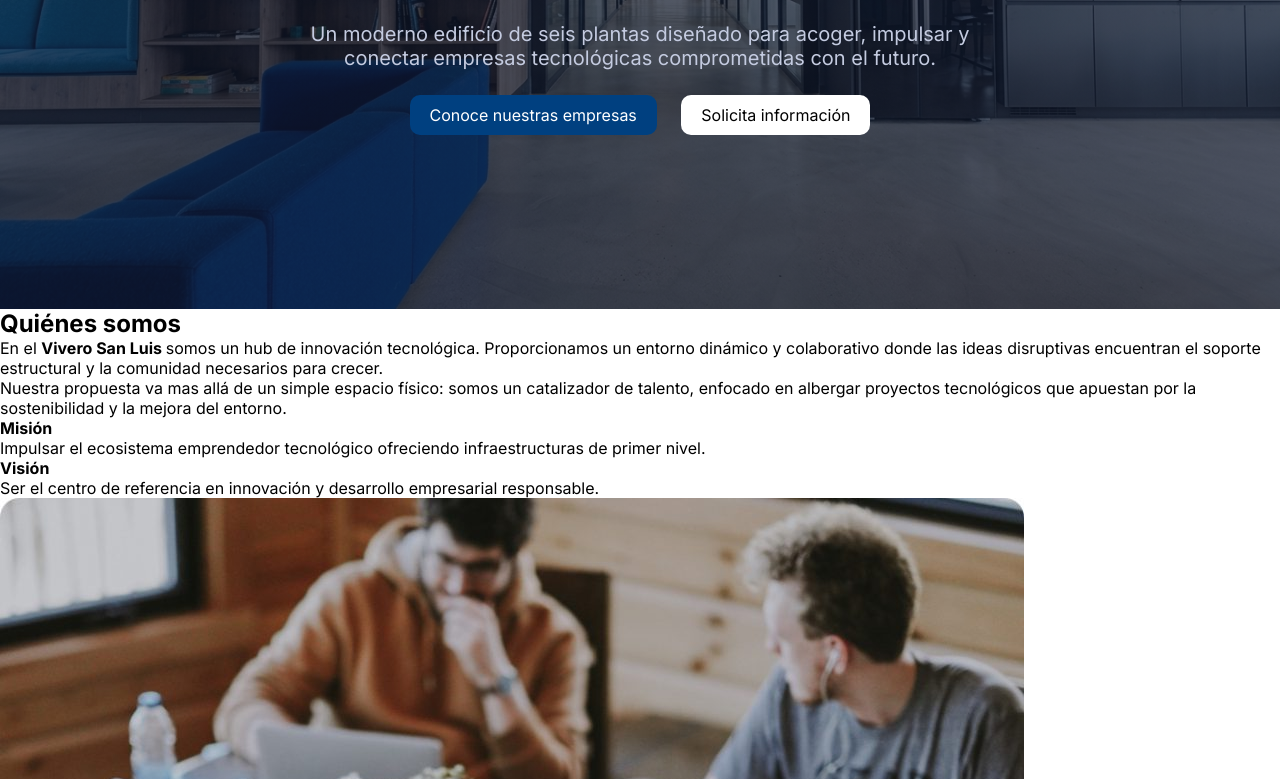
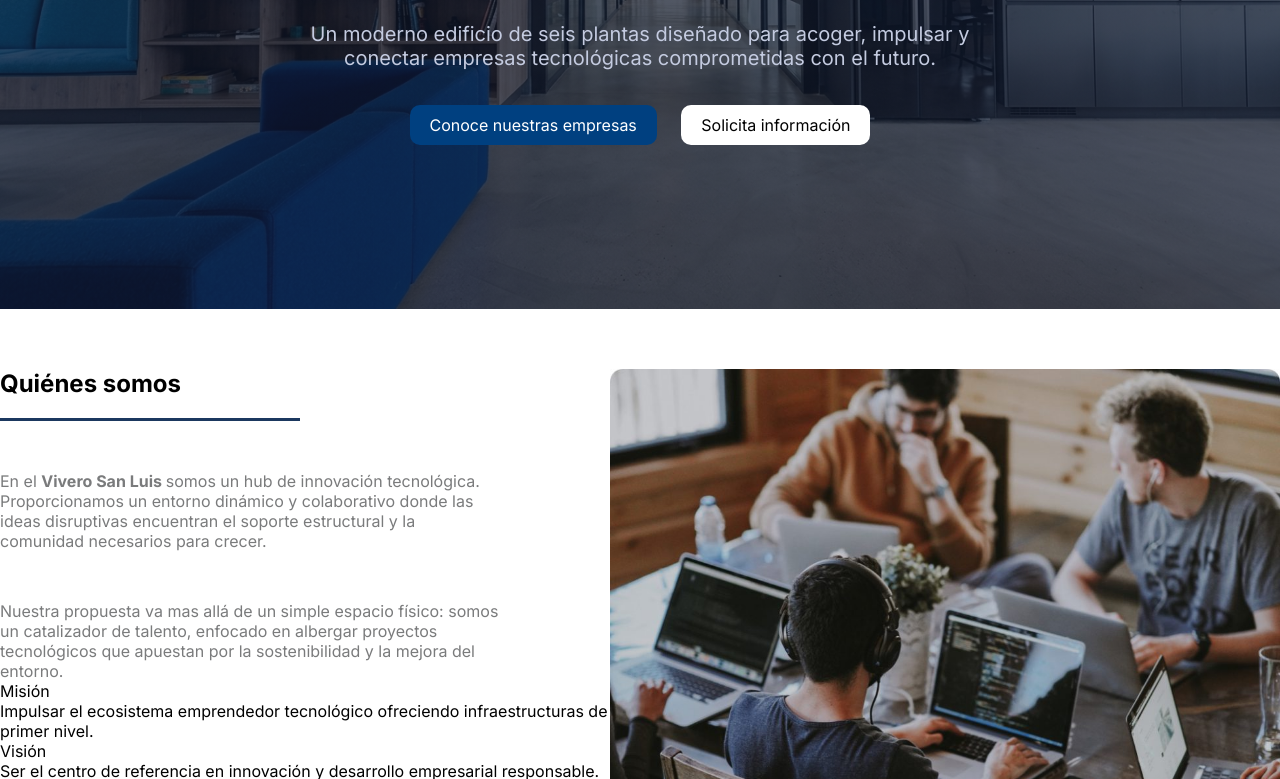
Before and after one commit to bbbbbsmr/git-fase9, a plain HTML site: page html fase 9/index.html in a window 1280 px wide. Shown: the part 361-1140 px from the top of the page. Drawn offline with Linux system fonts and the light colour scheme.

Commit message:
Actualizar cambios en HTML y CSS

```diff
--- a/html fase 9/css/vivero.css
+++ b/html fase 9/css/vivero.css
@@ -24,6 +24,13 @@ header nav ul li{
     padding: 15px 30px;
 }
 
+header nav ul li:hover{
+    background-color: #e3e3e6;
+    border-radius: 10px;
+    transition: background-color 0.3s ease;
+
+}
+
 header nav ul a{
     text-decoration: none;
     color: #757A7E;
@@ -36,6 +43,16 @@ header nav .Contacto{
     padding: 10px 20px;
     border-radius: 5px;
     text-decoration: none;
+    display: inline-block;
+    transition: all 0.3s ease
+
+}
+
+.Contacto:hover{
+    background-color: #003366;
+    transition: background-color 0.3s ease;
+    transform: translateY(-2px);
+
 }
 
 header section{
@@ -75,15 +92,59 @@ section .banner a{
     padding: 10px 20px;
     border-radius: 10px;
     text-decoration: none;
+    display: inline-block;
 }
 
 .boton-empresas{
     background-color: #004080;
     color: white;
     margin-right: 20px;
+    transition: all 0.3s ease
+}
+
+.boton-empresas:hover{
+    background-color: #003366;
+    transition: background-color 0.3s ease;
+    transform: translateY(-3px);
 }
 
 .boton-informacion{
     background-color: #ffffff;
     color: #000000;
+    transition: all 0.3s ease
+
 }
+
+.boton-informacion:hover{
+    background-color: #e6e1e1;
+    transition: background-color 0.3s ease;
+    color: #000000;
+    transform: translateY(-3px);
+
+}
+
+body .quienes-somos{
+    width: 100%;
+    max-width: 1450px;
+    margin: 60px auto;
+    display: flex;
+    justify-content: space-between;
+}
+
+body .quienes-somos img{
+    background-size: cover;
+    width: 670px;
+
+}
+
+.quienes-somos h1{
+  border-bottom: 3px solid #1B385F;
+  padding-bottom: 20px;
+  width: 300px;
+}
+
+.quienes-somos .section1 p{
+    padding-top: 50px;
+      width: 500px;
+      color: #7a7b7c;
+}
--- a/html fase 9/index.html
+++ b/html fase 9/index.html
@@ -30,15 +30,24 @@
     </section>
 </header>
 <body>
-    <section>
-        <div class="quienes-somos">
+    <section class="quienes-somos">
+        <div>
+            <div class="section1">
                 <h1>Quiénes somos</h1>
                 <p>En el <strong> Vivero San Luis </strong> somos un hub de innovación tecnológica. Proporcionamos un entorno dinámico y colaborativo donde las ideas disruptivas encuentran el soporte estructural y la comunidad necesarios para crecer.</p>
                 <p>Nuestra propuesta va mas allá de un simple espacio físico: somos un catalizador de talento, enfocado en albergar proyectos tecnológicos que apuestan por la sostenibilidad y la mejora del entorno.</p>
-        <strong>Misión</strong><p>Impulsar el ecosistema emprendedor tecnológico ofreciendo infraestructuras de primer nivel.</p>
-        <strong>Visión</strong><p>Ser el centro de referencia en innovación y desarrollo empresarial responsable.</p>
+            </div>
+            <div class="puntos">
+                <span>Misión</span>
+                <p>Impulsar el ecosistema emprendedor tecnológico ofreciendo infraestructuras de primer nivel.</p>
+                <span>Visión</span>
+                <p>Ser el centro de referencia en innovación y desarrollo empresarial responsable.</p>
+            </div>
+        </div>
+        <div>
             <img src="./img/Rectangle-1024x889.jpg" alt="chicos trabajando con portatiles">
         </div>
+
     </section>
     <section>
         <div class="edificio">
```
Lines whose indentation alone changed are shown as unchanged.
